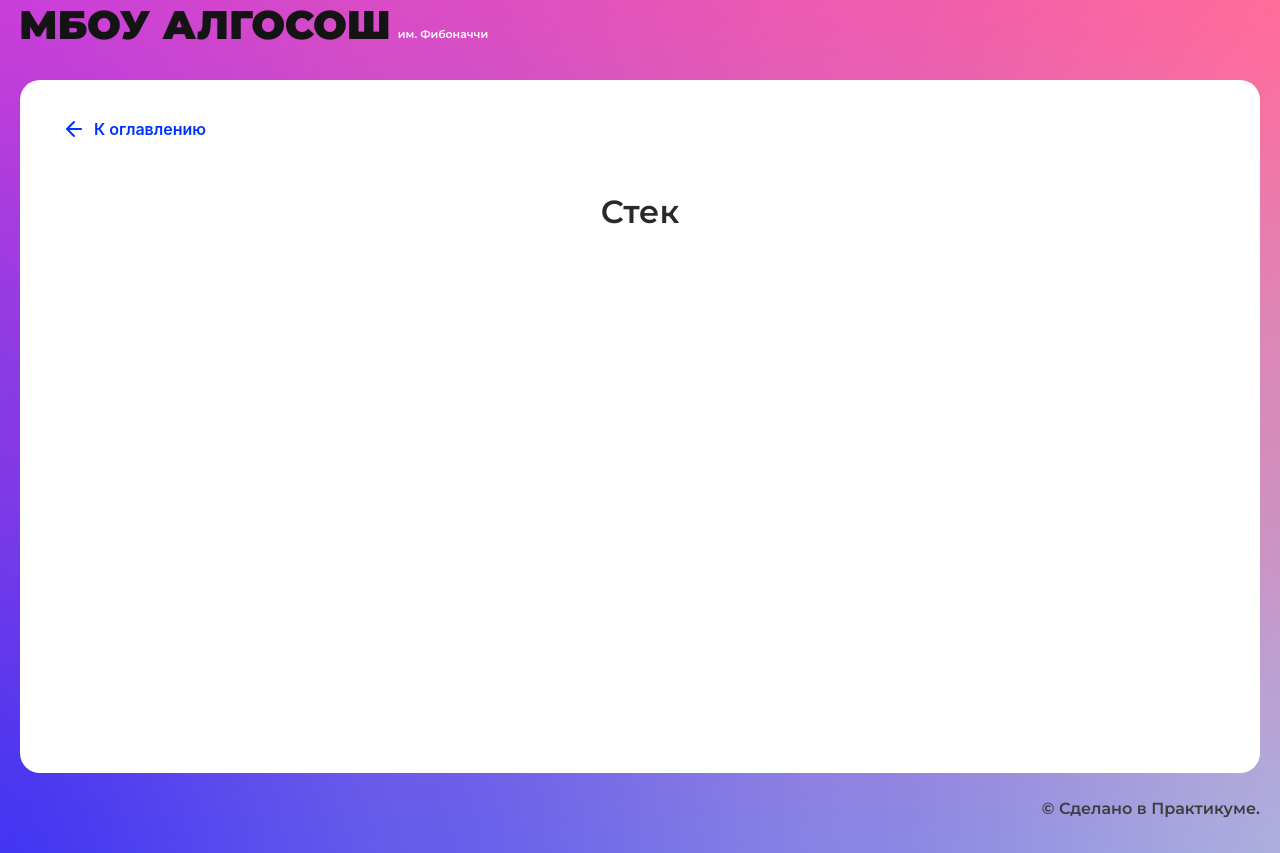
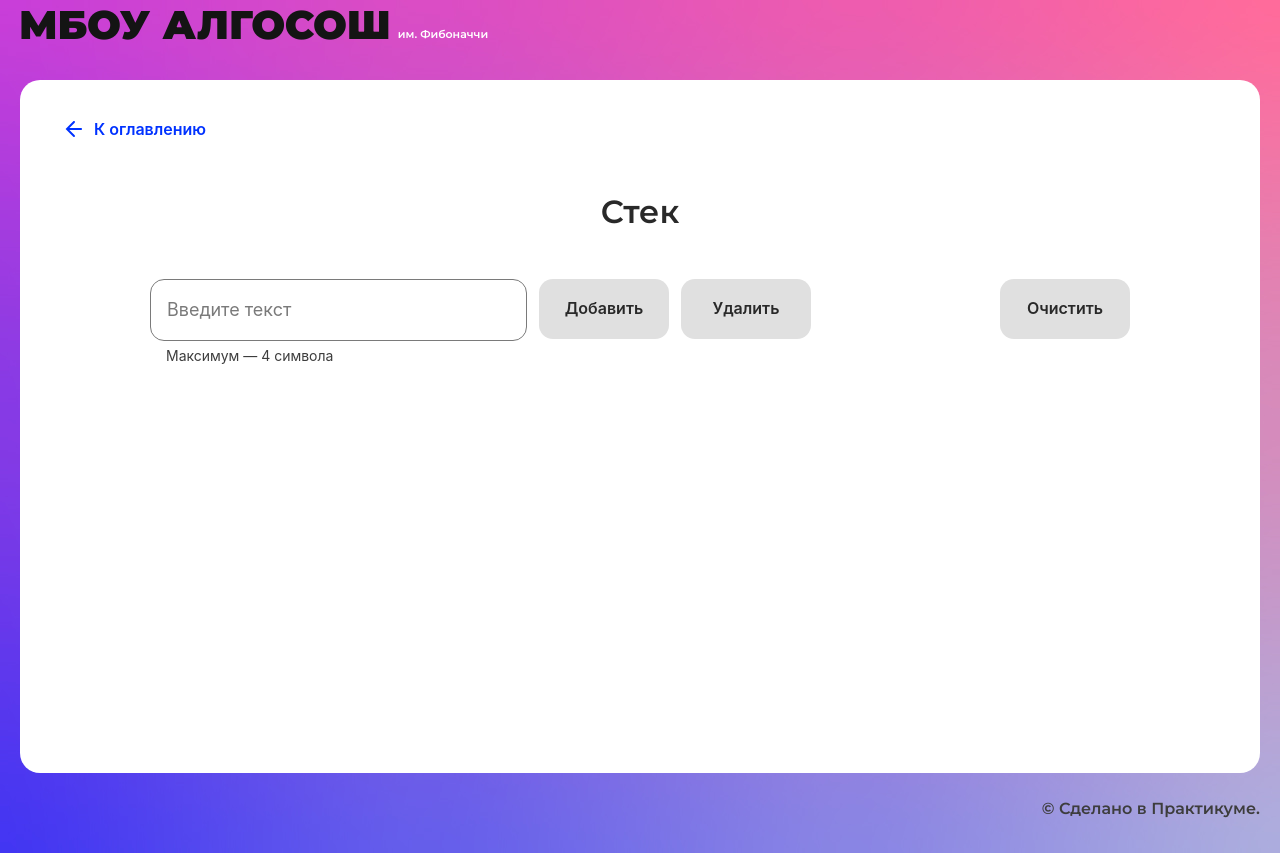
Before and after one commit to shumkova/algososh, a React (Create React App) app: page /stack in a window 1280 px wide. Built offline with nearby package versions, Linux system fonts and the light colour scheme.

Commit message:
визуализирует стек

```diff
--- /dev/null
+++ b/src/components/stack-page/stack-page.module.css
@@ -0,0 +1,20 @@
+.input {
+  max-width: 377px;
+}
+
+.flash {
+  animation: flash;
+  animation-duration: 1000ms;
+  animation-timing-function: ease-in-out;
+  animation-fill-mode: forwards;
+}
+
+@keyframes flash {
+  from {
+    border-color: var(--changing-color);
+  }
+  to {
+    border-color: var(--default-color);
+  }
+
+}
--- a/src/components/stack-page/stack-page.tsx
+++ b/src/components/stack-page/stack-page.tsx
@@ -1,10 +1,120 @@
-import React from "react";
-import { SolutionLayout } from "../ui/solution-layout/solution-layout";
+import React, {ChangeEvent, FormEventHandler, useCallback, useMemo, useRef, useState} from "react";
+import {SolutionLayout} from "../ui/solution-layout/solution-layout";
+import {Input} from "../ui/input/input";
+import {Button} from "../ui/button/button";
+import styles from "./stack-page.module.css";
+import {ElementStates} from "../../types/element-states";
+import {Circle} from "../ui/circle/circle";
+import {SHORT_DELAY_IN_MS} from "../../constants/delays";
+
+interface IStack<T> {
+  push: (item: T) => void;
+  pop: () => void;
+  peak: () => T | null;
+  clear: () => void;
+  getArray: () => T[];
+  getSize: () => number;
+}
+
+export class Stack<T> implements IStack<T> {
+  private container: T[] = [];
+  push = (item: T): void => {
+    this.container.push(item);
+  };
+  pop = (): void => {
+    if (this.getSize() > 0){
+      this.container.pop();
+    }
+  };
+  peak = (): T | null => {
+    const size = this.getSize();
+    if (size > 0 ) {
+      return this.container[size - 1];
+    }
+    return null;
+  };
+  clear = (): void => {
+    this.container = [];
+  }
+  getArray = (): T[] => this.container;
+  getSize = () => this.container.length;
+}
+
+type TCircle = {
+  value: string;
+  state?: ElementStates;
+}
 
 export const StackPage: React.FC = () => {
+  const [ inputString, setInputString ] = useState<string>("");
+  const [ circles, setCircles ] = useState<TCircle[]>([]);
+  const containerRef = useRef<HTMLDivElement>(null);
+
+  const stack = useMemo(() => new Stack<string>(), []);
+
+  const onChange = useCallback((evt: ChangeEvent<HTMLInputElement>) => {
+    evt.preventDefault();
+    setInputString(evt.target.value);
+  }, [setInputString]);
+
+  const onSubmit: FormEventHandler<HTMLFormElement> = useCallback((evt) => {
+    evt.preventDefault();
+    stack.push(inputString);
+
+    const arr = stack.getArray();
+
+    setCircles(arr.map((item, index) => {
+      const isLast = index === arr.length - 1;
+      return { value: item, state: isLast ? ElementStates.Changing : ElementStates.Default};
+    }));
+
+    setTimeout(() => {
+      setCircles(arr.map(item => ({value: item, state: ElementStates.Default})));
+    }, SHORT_DELAY_IN_MS);
+
+    const input: HTMLInputElement | null = document.querySelector(".text_type_input");
+    if (input) {
+      input.value = "";
+      const e = new Event("change");
+      input.dispatchEvent(e);
+    }
+    setInputString("");
+  }, [inputString, setCircles, stack]);
+
+  const onDelete = useCallback(() => {
+    setCircles(circles.slice().map((item, index) => {
+      const isLast = index === circles.length - 1;
+      return { value: item.value, state: isLast ? ElementStates.Changing : ElementStates.Default};
+    }));
+    setTimeout(() => {
+      stack.pop();
+      const arr = stack.getArray();
+      setCircles(arr.map(item => ({value: item, state: ElementStates.Default})));
+    }, SHORT_DELAY_IN_MS);
+  }, [setCircles, circles, stack]);
+
+  const reset = useCallback(() => {
+    stack.clear();
+    setCircles([]);
+  }, [stack, setCircles]);
+
   return (
     <SolutionLayout title="Стек">
-
+      <div className="container">
+        <form action="#" onSubmit={onSubmit}>
+          <div className="condition">
+            <Input maxLength={4} isLimitText={true} onChange={onChange} name={'string'} extraClass={styles.input} />
+            <Button text={"Добавить"} type={"submit"} disabled={!inputString.length} />
+            <Button text={"Удалить"} disabled={!circles.length} onClick={onDelete}/>
+            <Button text={"Очистить"} type={"reset"} disabled={!circles.length} style={{marginLeft: "auto"}} onClick={reset} />
+          </div>
+        </form>
+        <div className="vis" ref={containerRef}>
+          {
+            circles.map((item, index) => <Circle letter={item.value} state={item.state} head={index === circles.length - 1 ? "top" : ""} tail={index.toString()} key={index}/>)
+          }
+        </div>
+      </div>
     </SolutionLayout>
   );
 };
--- a/src/components/string/string.tsx
+++ b/src/components/string/string.tsx
@@ -68,7 +68,6 @@ export const StringComponent: React.FC = () => {
 
     const stringArr = inputString.split('');
     const newCircles = stringArr.map(item => ({value: item, state: ElementStates.Default}));
-    // console.log(stringArr.map(item => ({value: item, state: ElementStates.Default})));
     setCircles(newCircles);
     setTimeout(() => {reverseArr(newCircles)}, DELAY_IN_MS);
   };
@@ -79,7 +78,7 @@ export const StringComponent: React.FC = () => {
         <form action="#" onSubmit={startAnimation}>
           <div className="condition">
             <Input maxLength={11} isLimitText={true} onChange={onChange} name={'string'} disabled={reversing}/>
-            <Button text={'Развернуть'} type={'submit'} name={'string'} disabled={!inputString.length} isLoader={reversing}/>
+            <Button text={'Развернуть'} type={'submit'} disabled={!inputString.length} isLoader={reversing}/>
           </div>
         </form>
         <div className="vis">
```
Also changed, not shown: src/hooks/use-stack.js (added, +14 -0 lines).
